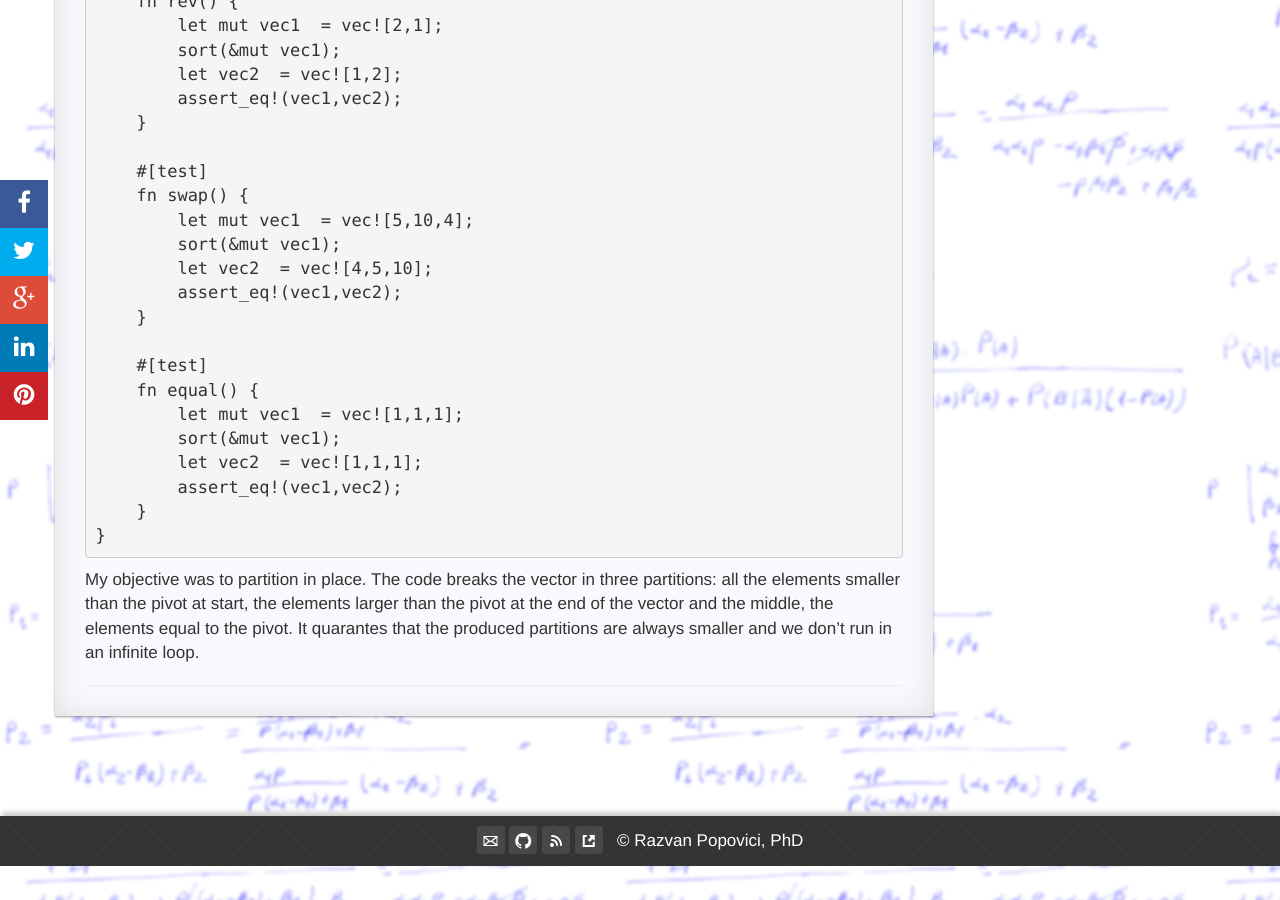
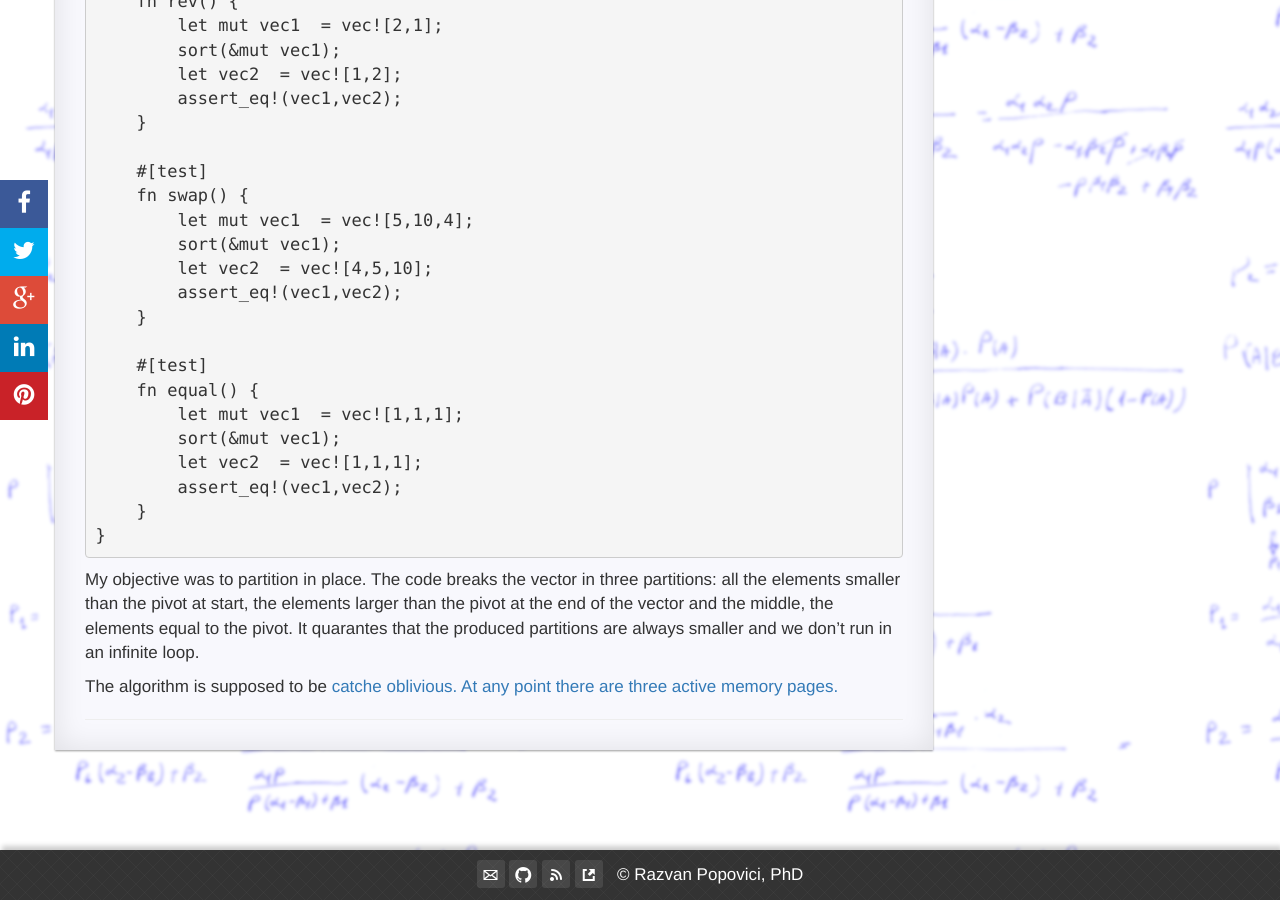
Before and after one commit to RazvanML/reco-link, a Jekyll site: the page built from _posts/2022-08-29-Rust-Startup.md, in a window 1280 px wide and 900 px high, scrolled down 4202 px. Built offline with Jekyll 4.4.1, drawn with Linux system fonts in a browser that asks for light colours; nearby versions of some CDN libraries; comment, search, counter and statistics services are not loaded.

Commit message:
Update 2022-08-29-Rust-Startup.md

````diff
--- a/_posts/2022-08-29-Rust-Startup.md
+++ b/_posts/2022-08-29-Rust-Startup.md
@@ -197,3 +197,5 @@ mod tests {
 ```
 
 My objective was to partition in place. The code breaks the vector in three partitions: all the elements smaller than the pivot at start, the elements larger than the pivot at the end of the vector and the middle, the elements equal to the pivot. It quarantes that the produced partitions are always smaller and we don't run in an infinite loop.
+
+The algorithm is supposed to be <a href="https://en.wikipedia.org/wiki/Cache-oblivious_algorithm"> catche oblivious. At any point there are three active memory pages.
````
